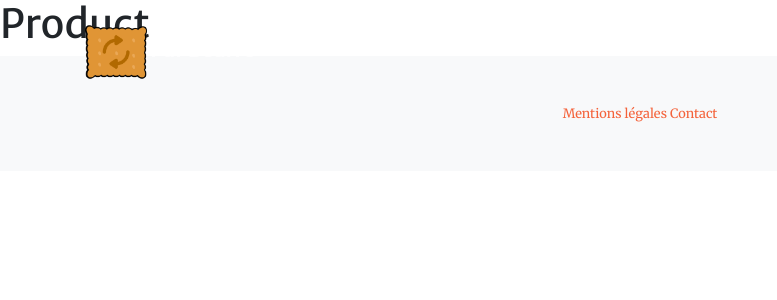
After one commit to Julien-V/P8, a Django app: page /product in a window 1280 px wide. The commit adds this page. Shown: the top 300 px of the page, without its empty margins (0-777 px from the left). Run offline with Django 3.2, Linux system fonts and the light colour scheme; some libraries are stand-ins or nearby versions; some web fonts are replaced.

Commit message:
renaming

```diff
--- a/pur_beurre/results/templates/base.html
+++ b/pur_beurre/results/templates/base.html
@@ -45,7 +45,7 @@
 	<footer class="bg-light py-5">
     <div class="container">
     		<div class="small text-center text-muted">
-    			<a href="./legals">Mentions légales</a>
+    			<a href="./terms">Mentions légales</a>
     			<a href="./home#contact">Contact</a>
     		</div>
     	</div>
--- /dev/null
+++ b/pur_beurre/results/templates/product.html
@@ -0,0 +1,5 @@
+{% extends "base.html" %}
+
+{% block page_content %}
+<h1>Product</h1>
+{% endblock %}
--- a/pur_beurre/results/urls.py
+++ b/pur_beurre/results/urls.py
@@ -6,9 +6,10 @@ from .import views
 urlpatterns = [
     path('search_results', views.search_results, name='search_results'),
     path('substitute', views.substitute, name='substitute'),
+    path('product', views.product, name='product'),
     path('user_auth', views.user_auth, name='authentification'),
     path('user_deauth', views.user_deauth, name='deauthentification'),
     path('user_reg', views.user_reg, name="register"),
-    path('legals', views.legals, name="legals"),
+    path('terms', views.terms, name="terms"),
     path('home', views.index, name='home')
 ]
--- a/pur_beurre/results/views.py
+++ b/pur_beurre/results/views.py
@@ -118,5 +118,9 @@ def user_reg(req):
     return render(req, 'register.html', locals())
 
 
-def legals(req):
-    return render(req, 'legals.html')
+def terms(req):
+    return render(req, 'terms.html')
+
+
+def product(req):
+    return render(req, 'product.html')
```
Also changed, not shown: pur_beurre/results/templates/terms.html (renamed from pur_beurre/results/templates/legals.html).
